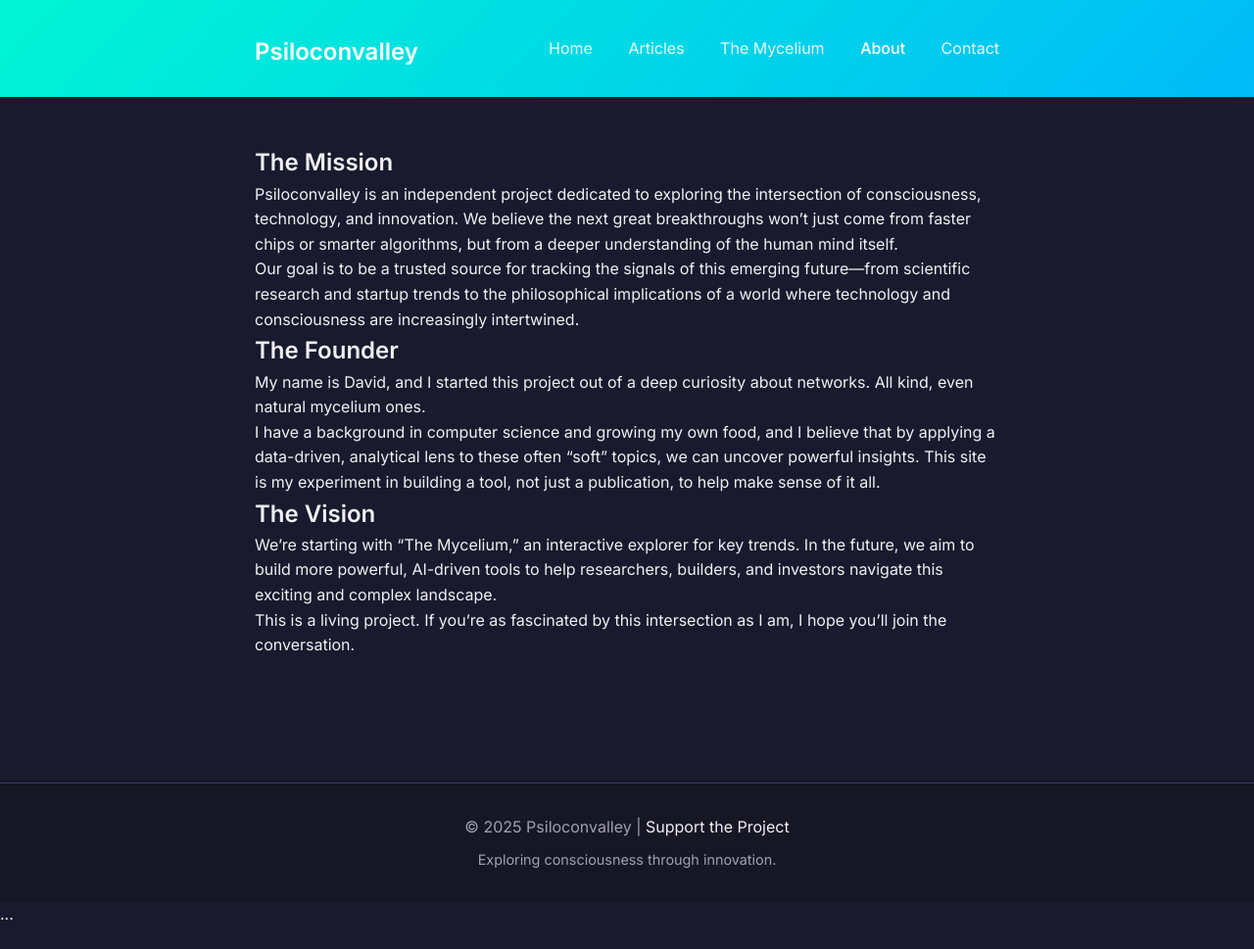
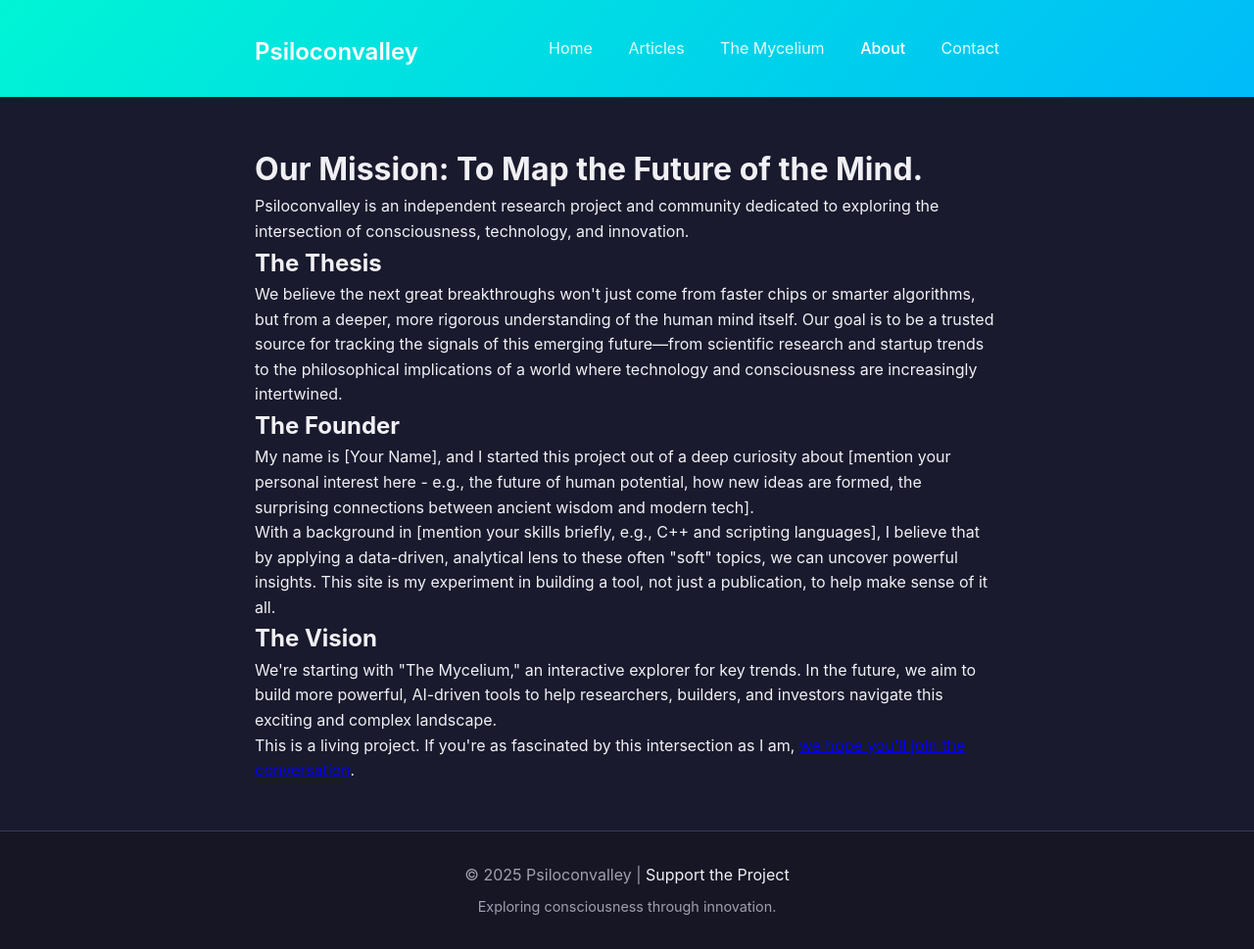
Before and after one commit to psiloconvalley/psiloconvalley.github.io, a Jekyll site: the page built from about.md, in a window 1280 px wide. Shown: the whole page at 98% size. Built offline with Jekyll 4.4.1, drawn with Linux system fonts in a browser that asks for light colours; nearby versions of some CDN libraries; some web fonts are replaced; before the commit the page ends 946 px from its top, so only the background shows below that.

Commit message:
Update about.md

```diff
--- a/about.md
+++ b/about.md
@@ -1,23 +1,35 @@
 ---
-layout: default
+layout: wide
 title: About Psiloconvalley
 permalink: /about/
 ---
 
-## The Mission
+<div class="about-hero">
+  <div class="container">
+    <h1>Our Mission: To Map the Future of the Mind.</h1>
+    <p class="about-subtitle">Psiloconvalley is an independent research project and community dedicated to exploring the intersection of consciousness, technology, and innovation.</p>
+  </div>
+</div>
 
-Psiloconvalley is an independent project dedicated to exploring the intersection of consciousness, technology, and innovation. We believe the next great breakthroughs won't just come from faster chips or smarter algorithms, but from a deeper understanding of the human mind itself.
+<div class="about-section">
+  <div class="container narrow">
+    <h2>The Thesis</h2>
+    <p>We believe the next great breakthroughs won't just come from faster chips or smarter algorithms, but from a deeper, more rigorous understanding of the human mind itself. Our goal is to be a trusted source for tracking the signals of this emerging future—from scientific research and startup trends to the philosophical implications of a world where technology and consciousness are increasingly intertwined.</p>
+  </div>
+</div>
 
-Our goal is to be a trusted source for tracking the signals of this emerging future—from scientific research and startup trends to the philosophical implications of a world where technology and consciousness are increasingly intertwined.
+<div class="about-section dark">
+  <div class="container narrow">
+    <h2>The Founder</h2>
+    <p>My name is [Your Name], and I started this project out of a deep curiosity about [mention your personal interest here - e.g., the future of human potential, how new ideas are formed, the surprising connections between ancient wisdom and modern tech].</p>
+    <p>With a background in [mention your skills briefly, e.g., C++ and scripting languages], I believe that by applying a data-driven, analytical lens to these often "soft" topics, we can uncover powerful insights. This site is my experiment in building a tool, not just a publication, to help make sense of it all.</p>
+  </div>
+</div>
 
-## The Founder
-
-My name is David, and I started this project out of a deep curiosity about networks. All kind, even natural mycelium ones.
-
-I have a background in computer science and growing my own food, and I believe that by applying a data-driven, analytical lens to these often "soft" topics, we can uncover powerful insights. This site is my experiment in building a tool, not just a publication, to help make sense of it all.
-
-## The Vision
-
-We're starting with "The Mycelium," an interactive explorer for key trends. In the future, we aim to build more powerful, AI-driven tools to help researchers, builders, and investors navigate this exciting and complex landscape.
-
-This is a living project. If you're as fascinated by this intersection as I am, I hope you'll join the conversation.
+<div class="about-section">
+  <div class="container narrow">
+    <h2>The Vision</h2>
+    <p>We're starting with "The Mycelium," an interactive explorer for key trends. In the future, we aim to build more powerful, AI-driven tools to help researchers, builders, and investors navigate this exciting and complex landscape.</p>
+    <p>This is a living project. If you're as fascinated by this intersection as I am, <a href="/contact/">we hope you'll join the conversation</a>.</p>
+  </div>
+</div>
```
